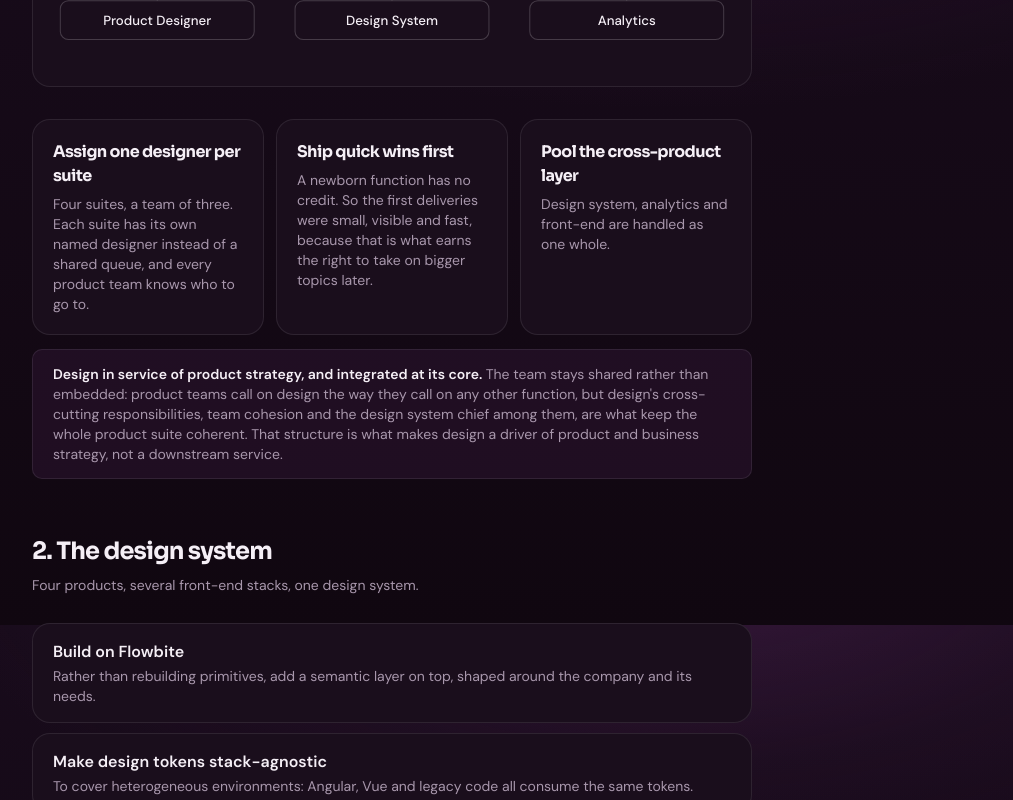
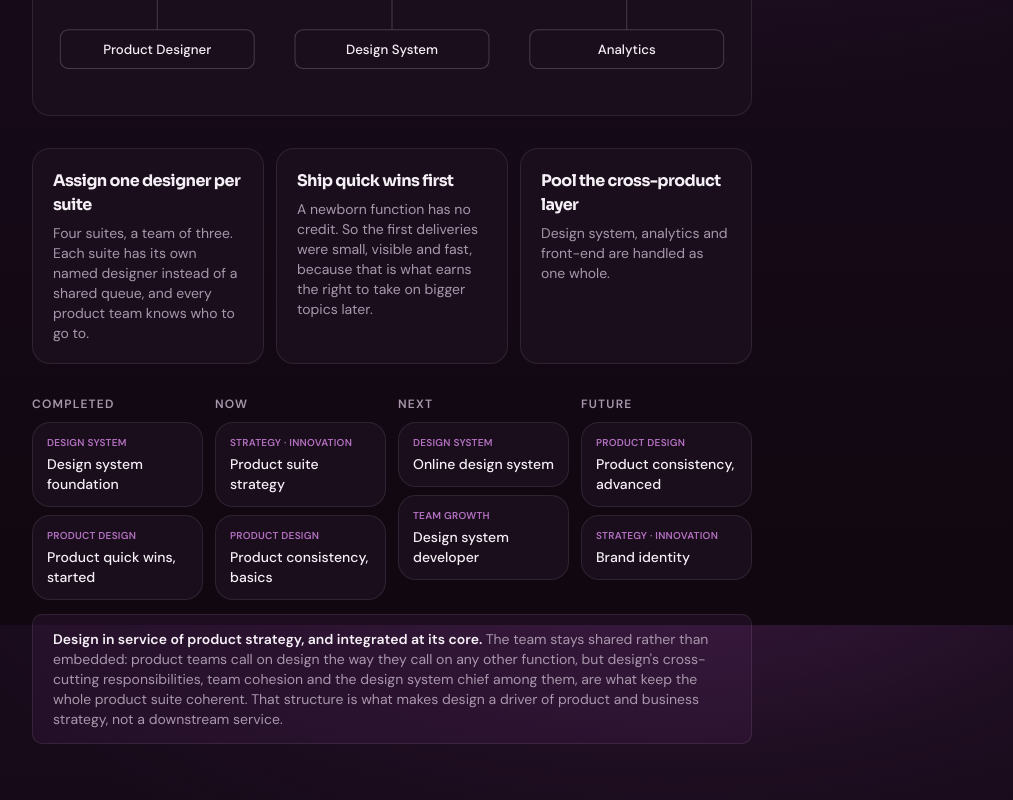
Before and after one commit to ClementPZ/clementpz-portfolio, a Next.js app: page /nrc in a window 1280 px wide. Shown: the part 975-1775 px from the top of the page, without its empty margins (248-1261 px from the left). Built offline with nearby package versions, Linux system fonts and the light colour scheme.

Commit message:
Add design roadmap and business scale to NRC case study

```diff
--- a/src/components/NrcContent.tsx
+++ b/src/components/NrcContent.tsx
@@ -5,6 +5,7 @@ import { Nav } from "./Nav";
 import { Footer } from "./Footer";
 import { BackHome } from "./BackHome";
 import { NrcOrgChart } from "./NrcOrgChart";
+import { NrcRoadmap } from "./NrcRoadmap";
 import { profile } from "../data/content";
 import { nrcText, accessMailtoHref } from "../data/i18n";
 import { useLocale } from "./LocaleProvider";
@@ -107,6 +108,8 @@ export function NrcContent() {
               </div>
             ))}
           </div>
+
+          <NrcRoadmap />
 
           <div
             className="mt-3.5 px-5 py-3.5 text-sm"
--- /dev/null
+++ b/src/components/NrcRoadmap.tsx
@@ -0,0 +1,41 @@
+"use client";
+
+import { nrcText } from "../data/i18n";
+import { useLocale } from "./LocaleProvider";
+
+// Roadmap de la fonction design chez NRC, condensee depuis l'outil interne :
+// 4 colonnes (Completed/Now/Next/Future), 2 initiatives representatives par
+// colonne. Pas de chiffres business, pas de noms de personnes.
+
+export function NrcRoadmap() {
+  const { locale } = useLocale();
+  const columns = nrcText[locale].team.roadmap;
+
+  return (
+    <div className="grid gap-3 sm:grid-cols-4 mt-8">
+      {columns.map((col) => (
+        <div key={col.label}>
+          <h4
+            className="text-xs uppercase tracking-widest font-semibold mb-2.5"
+            style={{ color: "var(--text-muted)" }}
+          >
+            {col.label}
+          </h4>
+          <div className="grid gap-2">
+            {col.items.map((item) => (
+              <div key={item.title} className="surface px-3.5 py-3">
+                <p
+                  className="text-[10px] uppercase tracking-wide font-semibold mb-1"
+                  style={{ color: "var(--accent)" }}
+                >
+                  {item.category}
+                </p>
+                <p className="text-sm font-medium">{item.title}</p>
+              </div>
+            ))}
+          </div>
+        </div>
+      ))}
+    </div>
+  );
+}
--- a/src/data/i18n.ts
+++ b/src/data/i18n.ts
@@ -1291,6 +1291,7 @@ export const nrcText: Record<
       title: string;
       org: { top: string[]; lead: string; reports: string[] };
       strategy: { title: string; body: string }[];
+      roadmap: { label: string; items: { category: string; title: string }[] }[];
       asideBold: string;
       aside: string;
     };
@@ -1323,7 +1324,7 @@ export const nrcText: Record<
     period: "2024 → today",
     title: "Building the design function at NRC Health",
     intro:
-      "NRC Health helps US hospitals and health systems collect, analyze and act on the experience data of their patients and their employees, through four product suites. When I joined, there was no design team. This page covers what came next: the team, the organization, the design system, and three use cases that show how we worked over the past two years.",
+      "NRC Health helps US hospitals and health systems collect, analyze and act on the experience data of their patients and their employees, through four product suites, a business worth several hundred million dollars in revenue. When I joined, there was no design team. This page covers what came next: the team, the organization, the design system, and three use cases that show how we worked over the past two years.",
     stack: ["SaaS", "Healthcare", "Patient Experience", "Employee Experience", "Design to Code", "Management", "AI", "Analytics"],
     figureLabel: "Visual to come",
     team: {
@@ -1345,6 +1346,36 @@ export const nrcText: Record<
         {
           title: "Pool the cross-product layer",
           body: "Design system, analytics and front-end are handled as one whole.",
+        },
+      ],
+      roadmap: [
+        {
+          label: "Completed",
+          items: [
+            { category: "Design system", title: "Design system foundation" },
+            { category: "Product design", title: "Product quick wins, started" },
+          ],
+        },
+        {
+          label: "Now",
+          items: [
+            { category: "Strategy · Innovation", title: "Product suite strategy" },
+            { category: "Product design", title: "Product consistency, basics" },
+          ],
+        },
+        {
+          label: "Next",
+          items: [
+            { category: "Design system", title: "Online design system" },
+            { category: "Team growth", title: "Design system developer" },
+          ],
+        },
+        {
+          label: "Future",
+          items: [
+            { category: "Product design", title: "Product consistency, advanced" },
+            { category: "Strategy · Innovation", title: "Brand identity" },
+          ],
         },
       ],
       asideBold: "Design in service of product strategy, and integrated at its core. ",
@@ -1445,7 +1476,7 @@ export const nrcText: Record<
     period: "2024 → aujourd'hui",
     title: "Monter la fonction design chez NRC Health",
     intro:
-      "NRC Health accompagne les hôpitaux et les groupes de santé américains dans la collecte, l'analyse et l'exploitation des données d'expérience patient et de leurs employés, grâce à quatre suites de produits. À mon arrivée, il n'y avait pas d'équipe design. Cette page raconte la suite : l'équipe, l'organisation, le design system, et 3 use cases pour illustrer comment nous avons travaillé ces 2 dernières années.",
+      "NRC Health accompagne les hôpitaux et les groupes de santé américains dans la collecte, l'analyse et l'exploitation des données d'expérience patient et de leurs employés, grâce à quatre suites de produits, un business de plusieurs centaines de millions de dollars de revenus. À mon arrivée, il n'y avait pas d'équipe design. Cette page raconte la suite : l'équipe, l'organisation, le design system, et 3 use cases pour illustrer comment nous avons travaillé ces 2 dernières années.",
     stack: ["SaaS", "Healthcare", "Patient Experience", "Employee Experience", "Design to Code", "Management", "IA", "Analytics"],
     figureLabel: "Visuel à venir",
     team: {
@@ -1467,6 +1498,36 @@ export const nrcText: Record<
         {
           title: "Mutualiser la couche transverse",
           body: "Design system, analytics et front-end sont traités comme un tout.",
+        },
+      ],
+      roadmap: [
+        {
+          label: "Terminé",
+          items: [
+            { category: "Design system", title: "Fondations du design system" },
+            { category: "Product design", title: "Premiers quick wins produit" },
+          ],
+        },
+        {
+          label: "Maintenant",
+          items: [
+            { category: "Strategy · Innovation", title: "Stratégie de la suite produit" },
+            { category: "Product design", title: "Cohérence produit, les bases" },
+          ],
+        },
+        {
+          label: "Ensuite",
+          items: [
+            { category: "Design system", title: "Design system en ligne" },
+            { category: "Team growth", title: "Développeur design system" },
+          ],
+        },
+        {
+          label: "Plus tard",
+          items: [
+            { category: "Product design", title: "Cohérence produit, avancée" },
+            { category: "Strategy · Innovation", title: "Identité de marque" },
+          ],
         },
       ],
       asideBold: "Le design au service de la stratégie produit, intégré à son cœur. ",
@@ -1567,7 +1628,7 @@ export const nrcText: Record<
     period: "2024 → hoy",
     title: "Construir la función de diseño en NRC Health",
     intro:
-      "NRC Health acompaña a hospitales y sistemas de salud de Estados Unidos en la recopilación, el análisis y el aprovechamiento de los datos de experiencia de sus pacientes y de sus empleados, a través de cuatro suites de producto. Cuando llegué, no había equipo de diseño. Esta página cuenta lo que vino después: el equipo, la organización, el design system y tres casos de uso que ilustran cómo trabajamos estos dos últimos años.",
+      "NRC Health acompaña a hospitales y sistemas de salud de Estados Unidos en la recopilación, el análisis y el aprovechamiento de los datos de experiencia de sus pacientes y de sus empleados, a través de cuatro suites de producto, un negocio de varios cientos de millones de dólares en ingresos. Cuando llegué, no había equipo de diseño. Esta página cuenta lo que vino después: el equipo, la organización, el design system y tres casos de uso que ilustran cómo trabajamos estos dos últimos años.",
     stack: ["SaaS", "Healthcare", "Patient Experience", "Employee Experience", "Design to Code", "Management", "IA", "Analytics"],
     figureLabel: "Visual pendiente",
     team: {
@@ -1589,6 +1650,36 @@ export const nrcText: Record<
         {
           title: "Mutualizar la capa transversal",
           body: "Design system, analytics y front-end se tratan como un todo.",
+        },
+      ],
+      roadmap: [
+        {
+          label: "Completado",
+          items: [
+            { category: "Design system", title: "Bases del design system" },
+            { category: "Product design", title: "Primeros quick wins de producto" },
+          ],
+        },
+        {
+          label: "Ahora",
+          items: [
+            { category: "Strategy · Innovation", title: "Estrategia de la suite de producto" },
+            { category: "Product design", title: "Consistencia de producto, básica" },
+          ],
+        },
+        {
+          label: "Próximo",
+          items: [
+            { category: "Design system", title: "Design system online" },
+            { category: "Team growth", title: "Desarrollador de design system" },
+          ],
+        },
+        {
+          label: "Futuro",
+          items: [
+            { category: "Product design", title: "Consistencia de producto, avanzada" },
+            { category: "Strategy · Innovation", title: "Identidad de marca" },
+          ],
         },
       ],
       asideBold: "El diseño al servicio de la estrategia de producto, integrado en su núcleo. ",
```
